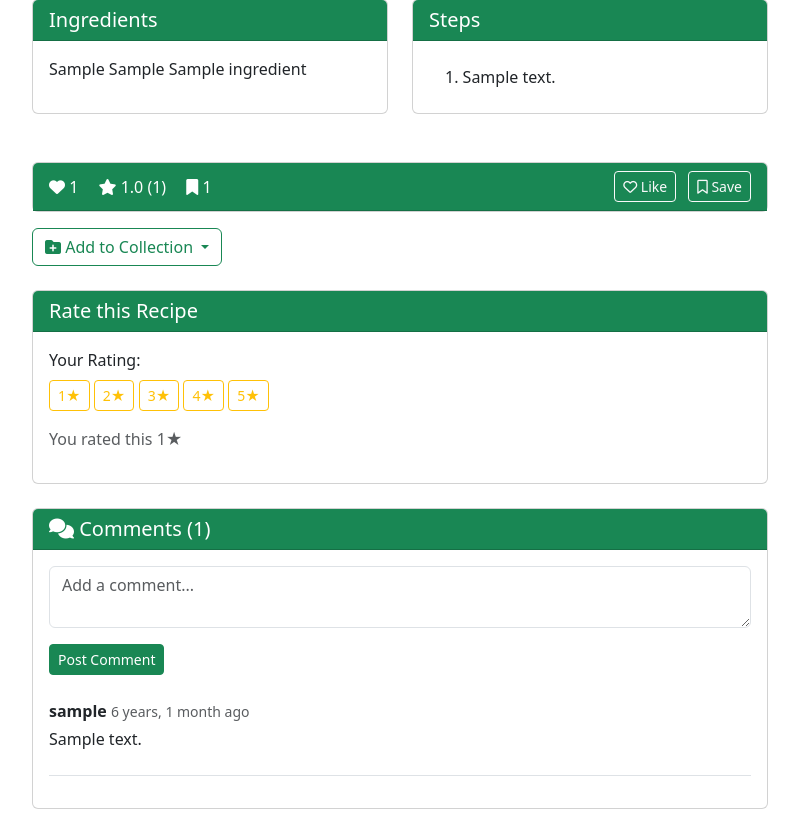
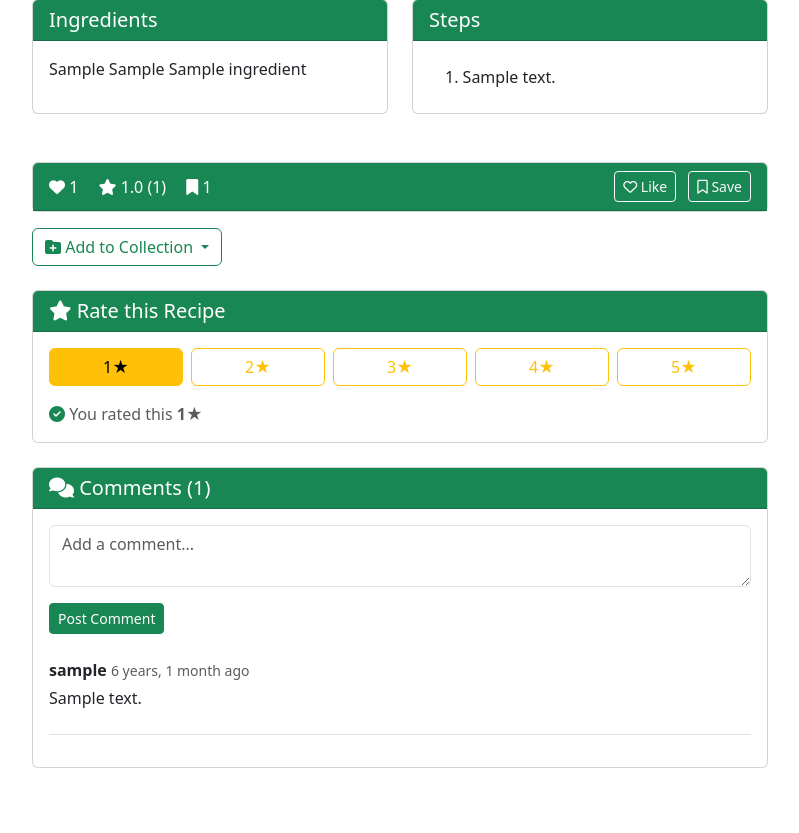
Before and after one commit to sele01/food-recipes, a Django app: a page that uses templates/recipes/recipe_detail.html in a window 1280 px wide. Shown: the part 782-1615 px from the top of the page, without its empty margins (50-849 px from the left). After the commit the page ends 1550 px from the top, so only its background shows below. Run offline with Django 4.2, Linux system fonts and the light colour scheme; a user stored in the database is signed in; tables that the repository leaves empty hold one stand-in row (values such as "Sample post"); grey boxes marked "Sample" are stand-in pictures.

Commit message:
A little fix on notification_list and recipe_detail

```diff
--- a/templates/notifications/notifications_list.html
+++ b/templates/notifications/notifications_list.html
@@ -1,5 +1,5 @@
-{% extends 'base.html' %} {% block title %}Notifications - Food Recipes{%
-endblock %} {% block content %}
+{% extends 'base.html' %}
+{% block title %}Notifications - Food Recipes{%endblock %} {% block content %}
 <div class="container mt-4">
 	<div class="row">
 		<div class="col-md-8 offset-md-2">
--- a/templates/recipes/recipe_detail.html
+++ b/templates/recipes/recipe_detail.html
@@ -186,32 +186,28 @@
 {% if user.is_authenticated %}
 <div class="card mt-4">
     <div class="card-header bg-success text-white">
-        <h5 class="mb-0">Rate this Recipe</h5>
+        <h5 class="mb-0"><i class="fas fa-star"></i> Rate this Recipe</h5>
     </div>
     <div class="card-body">
         <form method="post" action="{% url 'recipes:rate_recipe' recipe.id %}">
             {% csrf_token %}
-            <div class="mb-3">
-                <label class="form-label">Your Rating:</label>
-                <div>
+            <div class="d-flex gap-2 mb-3">
                 {% for i in "12345"|make_list %}
                 <button type="submit" name="value" value="{{ forloop.counter }}"
-                            class="btn btn-sm {% if user_rating == forloop.counter %}btn-warning{% else %}btn-outline-warning{% endif %}">
+                        class="btn {% if user_rating and user_rating.value == forloop.counter %}btn-warning{% else %}btn-outline-warning{% endif %}"
+                        style="flex: 1;">
                     {{ forloop.counter }}★
                 </button>
                 {% endfor %}
             </div>
-            </div>
         </form>
 
-        <!-- Check if user already rated -->
-        {% with user_rating=recipe.ratings.all %}
-            {% for rating in user_rating %}
-                {% if rating.user == user %}
-                    <p class="text-muted">You rated this {{ rating.value }}★</p>
+        {% if user_rating %}
+            <p class="text-muted mb-0">
+                <i class="fas fa-check-circle text-success"></i>
+                You rated this <strong>{{ user_rating.value }}★</strong>
+            </p>
         {% endif %}
-            {% endfor %}
-        {% endwith %}
     </div>
 </div>
 {% endif %}
```
Lines whose indentation alone changed are shown as unchanged.
